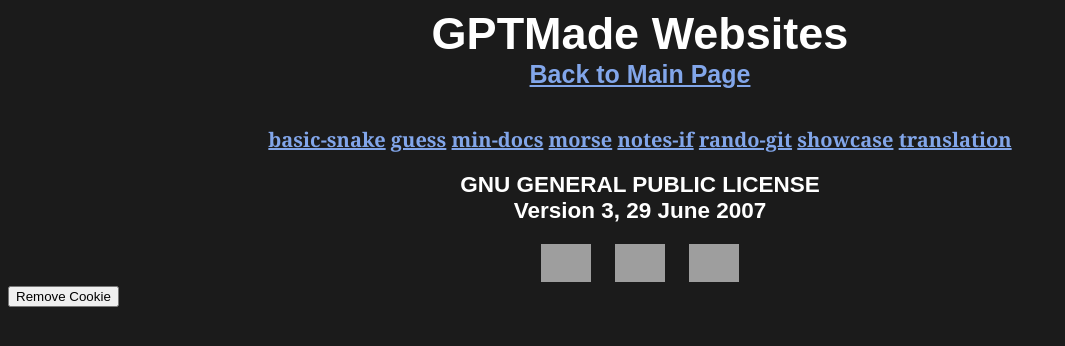
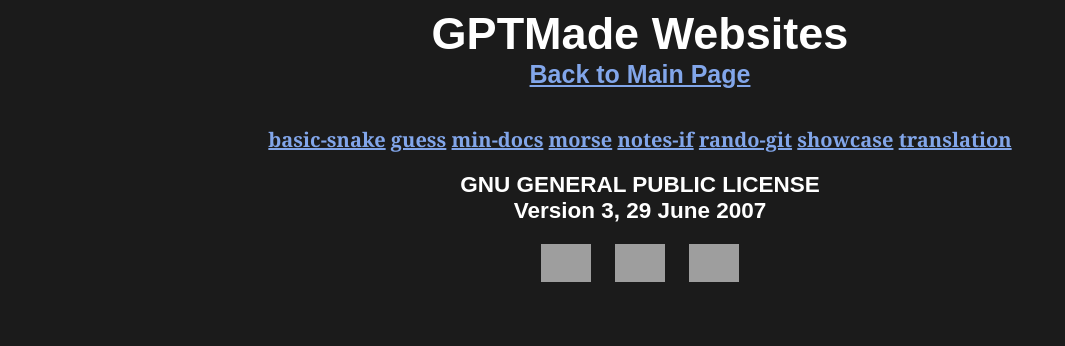
Before and after one commit to CellIJel/Websites, a website: page index.html in a window 1280 px wide. Shown: the whole page, without its empty margins (0-1065 px from the left). Drawn offline with Linux system fonts and the light colour scheme; grey boxes are pictures that could not be loaded.

Commit message:
Update index.html

```diff
--- a/index.html
+++ b/index.html
@@ -41,6 +41,5 @@
 </div>
     <script src="/cookieBanner.js"></script>
     <script src="/removeCookie.js"></script>
-    <button onclick="deleteCookie('specialAccess')">Remove Cookie</button>
 </body>
 </html>
```
